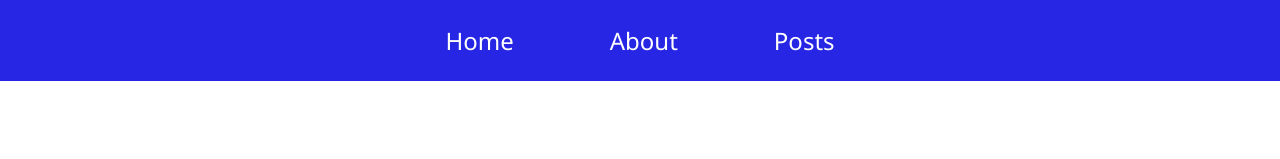
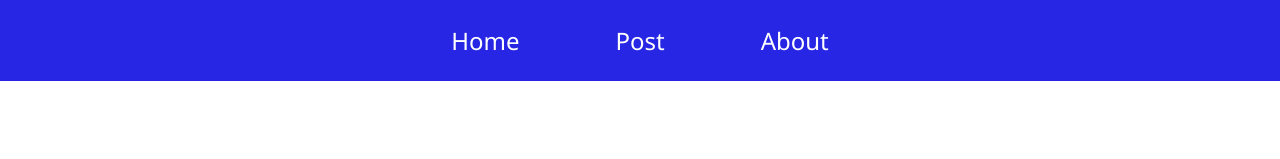
Before and after one commit to WMCharles/React-Blog, a React (Create React App) app: page / in a window 1280 px wide. Shown: the top 159 px of the page. Built offline with nearby package versions, Linux system fonts and the light colour scheme; data requests are answered from the project's data file.

Commit message:
update navbar

```diff
--- a/src/components/NavBar/NavBar.js
+++ b/src/components/NavBar/NavBar.js
@@ -6,8 +6,8 @@
     <div>
         <nav>
             <Link to="/">Home</Link>
+            <Link to="/posts">Post</Link>
             <Link to="/about">About</Link>
-            <Link to="/posts">Posts</Link>
         </nav>
         <Outlet/>
     </div>
```
